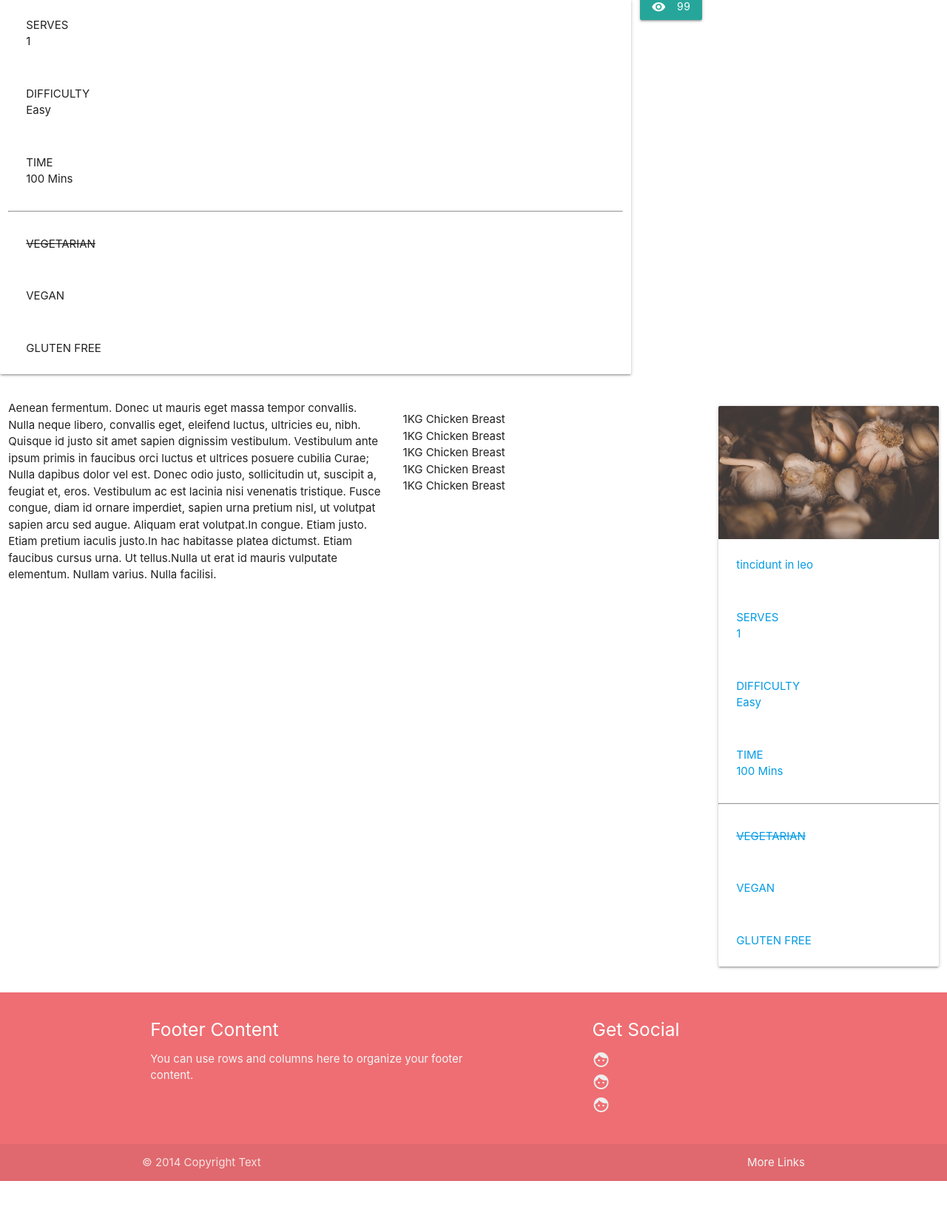
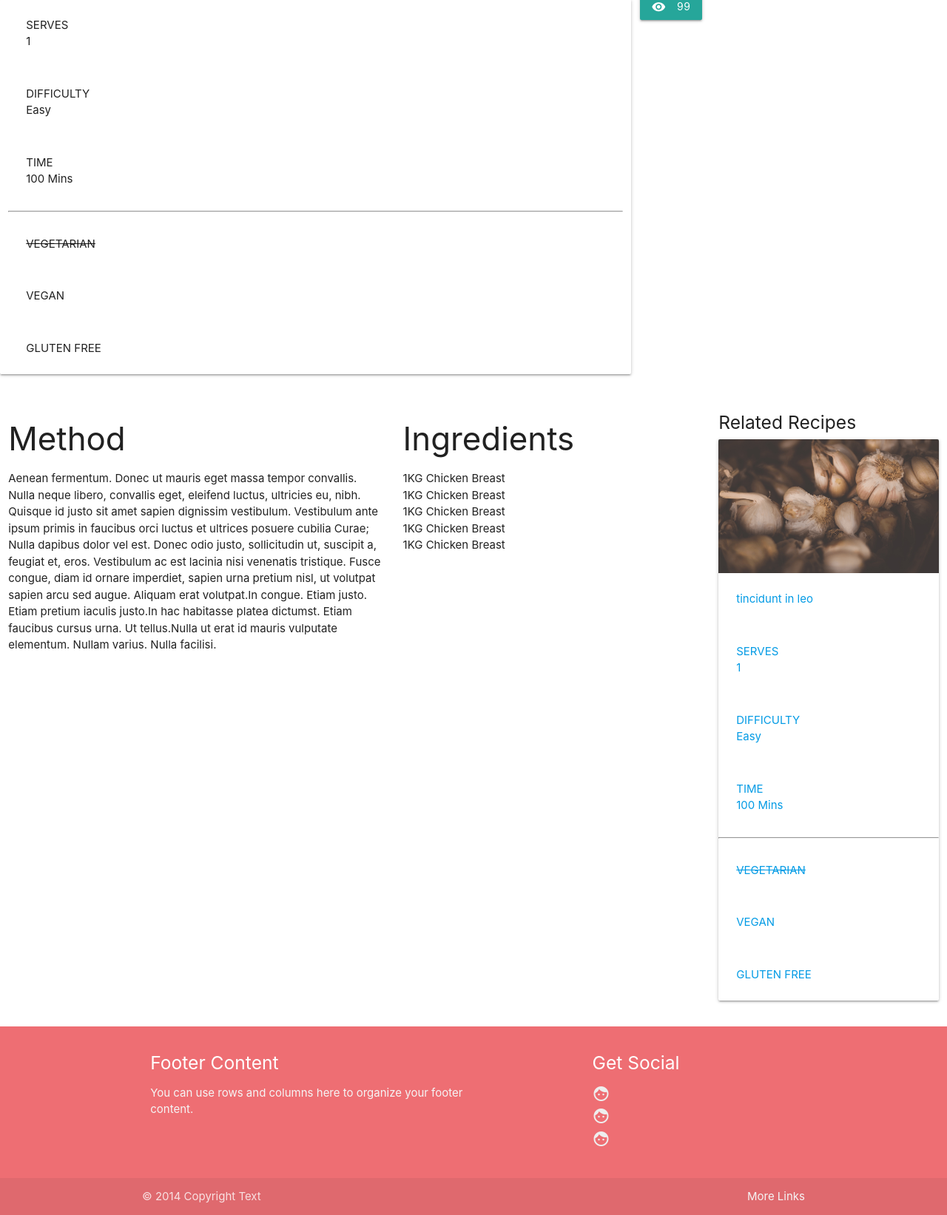
Before and after one commit to Code-Institute-Submissions/mdenoronha-milestone-project-4, a Flask app: template templates/recipe.html in a window 1280 px wide. Shown: the part 875-2518 px from the top of the page at 74% size. Before the commit the page ends 2472 px from the top, so only its background shows below. Run offline with Flask 2, Linux system fonts and the light colour scheme; the template is opened without the code that fills it: values that come from a table or form of the project are taken from there, others are empty; data comes from the database, SQL or seed files in the repository.

Commit message:
Update recipe page design

```diff
--- a/templates/recipe.html
+++ b/templates/recipe.html
@@ -21,7 +21,7 @@
         </div>
         <hr>
         <div class="card-content not-last recipe-info">
-
+        <!--Need to fix allergy logic-->
             <p class="inactive-allergy"><strike>VEGETARIAN</strike></p>
 
         </div>
@@ -40,11 +40,13 @@
 </div>
 
 <div class="row">
-    <div class="col s12 m8 l5">
+    <div class="method-container col s12 m8 l5">
+        <h3>Method</h3>
         {{recipe_result.method}}
     </div>
     <div class="col s12 m4 l4">
-        <ul>
+        <ul class="ingredient-list">
+            <h3>Ingredients</h3>
             <li>1KG Chicken Breast</li>
             <li>1KG Chicken Breast</li>
             <li>1KG Chicken Breast</li>
@@ -52,7 +54,8 @@
             <li>1KG Chicken Breast</li>
         </ul>
     </div>
-    <div class="col s12 m12 l3">
+    <div class="related-recipes-container col s12 m12 l3">
+        <h5>Related Recipes</h5>
         <div class="card-container">
             <a href="recipe/{{recipe_result.name | replace(" ", "- ")}}/{{recipe_result.id}}">
                 <div class="card">
```
